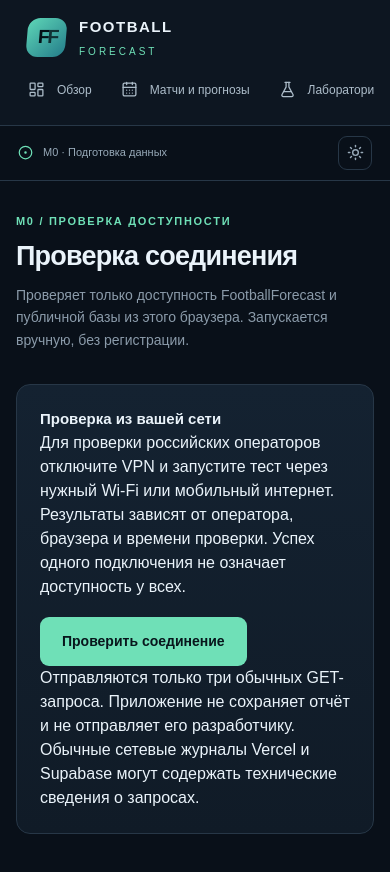
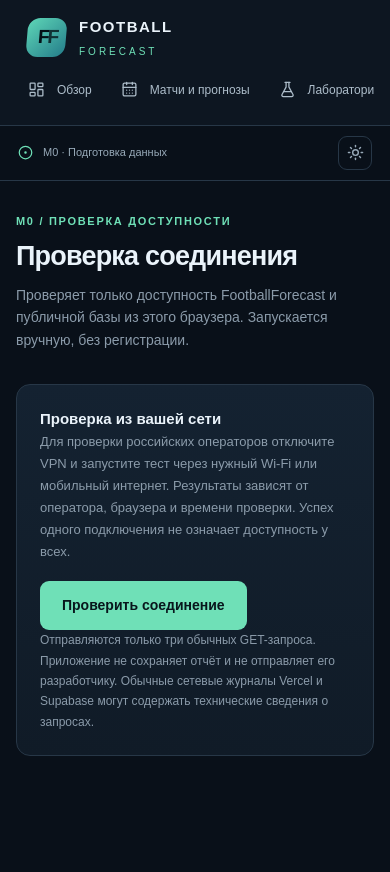
Before and after one commit to StanleyLl0yd/FootballForecast, a Next.js app in the folder apps/web/: page /connectivity in a window 390 px wide. Shown: the top 872 px of the page. After the commit the page ends 848 px from the top, so only its background shows below. Built offline with nearby package versions, Linux system fonts and the light colour scheme.

Commit message:
style(web): present responsive browser connectivity test results

```diff
--- a/apps/web/app/globals.css
+++ b/apps/web/app/globals.css
@@ -35,3 +35,15 @@
 .forecast-probabilities strong{font-variant-numeric:tabular-nums}
 .forecast-provenance{margin:0;overflow-wrap:anywhere}
 @media(max-width:720px){.forecast-record-head{flex-direction:column;align-items:flex-start}.forecast-probabilities{gap:14px}}
+
+/* Public, user-initiated network diagnostics. */
+.connectivity-panel{margin-bottom:22px;min-height:0}
+.connectivity-panel>p{font-size:13px;color:var(--muted);line-height:1.7;max-width:780px}
+.connectivity-note{font-size:12px!important}
+.connectivity-list{list-style:none;padding:0;margin:24px 0;display:grid;gap:0}
+.connectivity-list li{display:flex;justify-content:space-between;gap:12px;align-items:center;border-bottom:1px solid var(--line);padding:13px 0;font-size:13px}
+.connectivity-list span{color:var(--muted);text-align:right}
+.connectivity-list .connectivity-success{color:var(--accent)}
+.connectivity-list .connectivity-problem{color:#f6b484}
+.connectivity-report{white-space:pre-wrap;overflow-wrap:anywhere;font-size:11px;line-height:1.65;color:var(--muted);margin:18px 0 0;padding:15px;border:1px solid var(--line);border-radius:9px}
+@media(max-width:720px){.connectivity-list li{align-items:flex-start;flex-direction:column}.connectivity-list span{text-align:left}}
```
